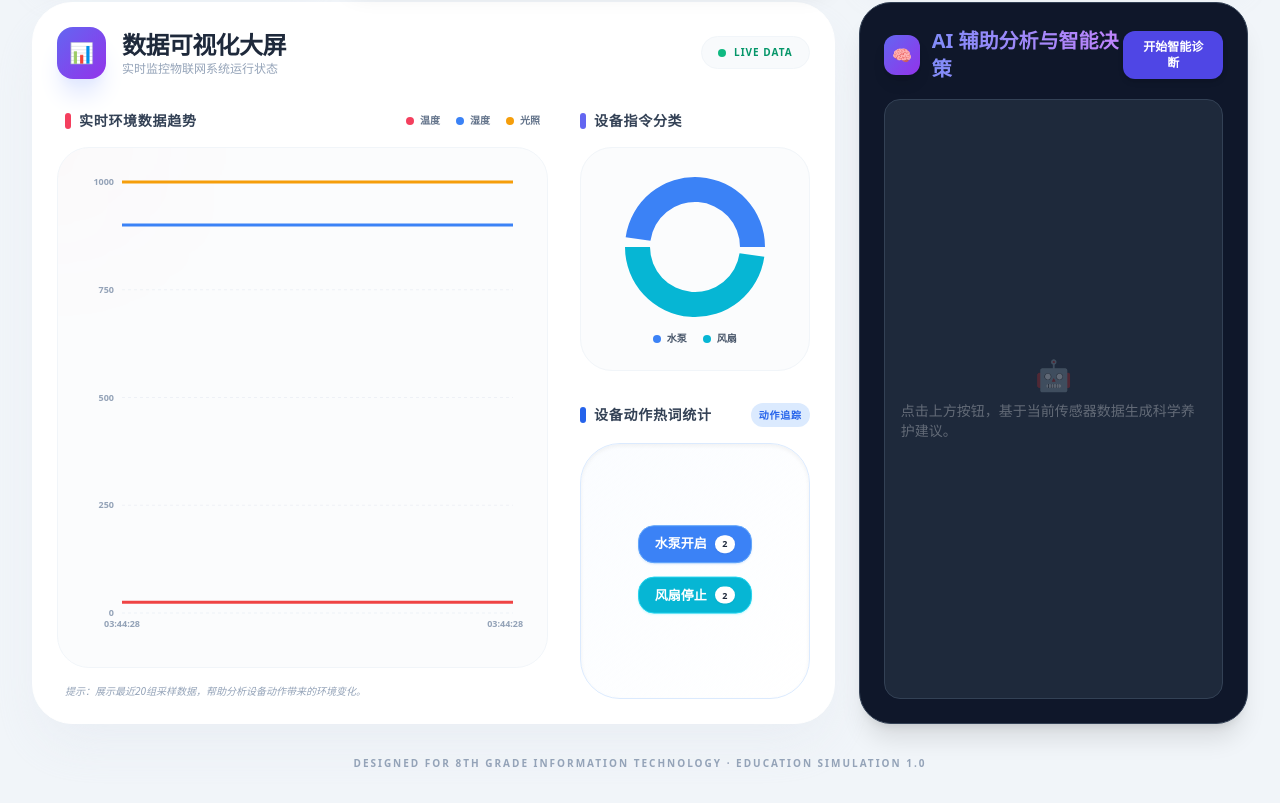
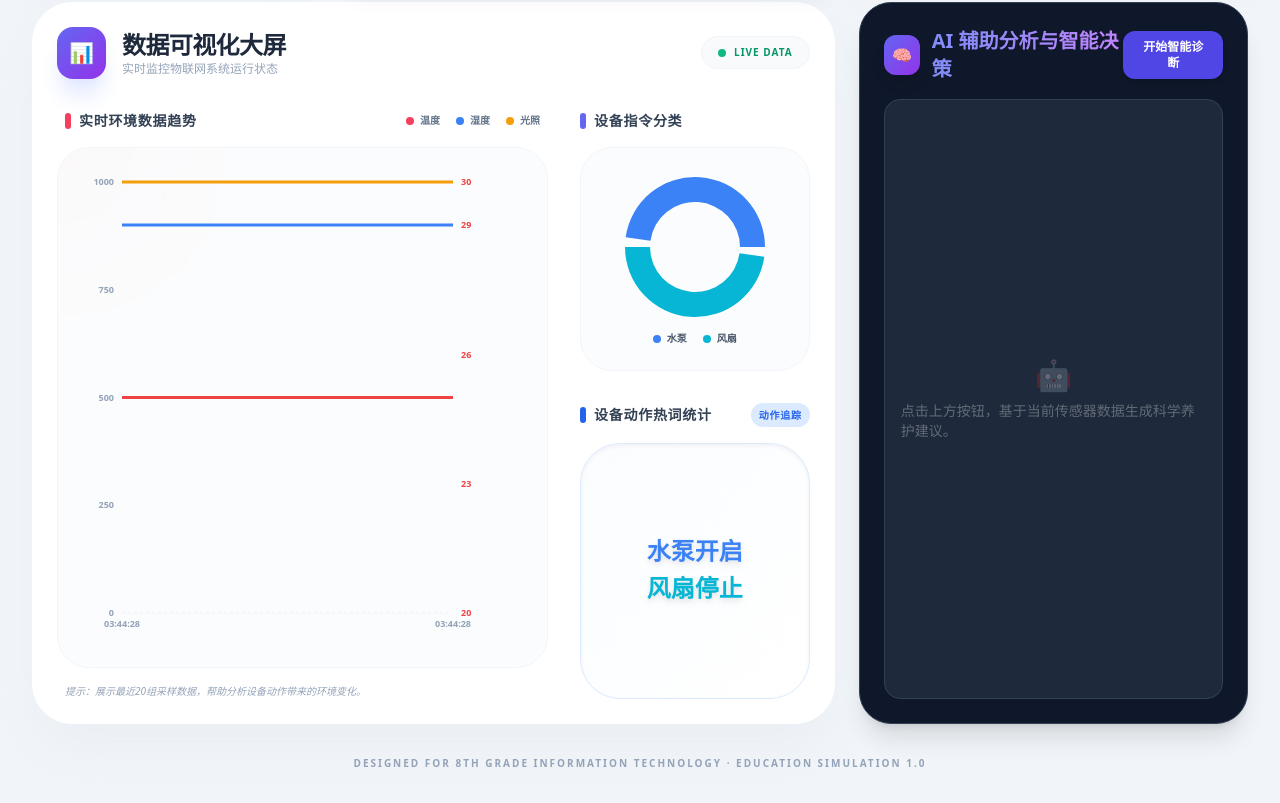
Before and after one commit to HuaZheng882193/GrowWiseIoT, a React (Vite) app: page / in a window 1280 px wide. Shown: the part 1328-2131 px from the top of the page. Built offline with nearby package versions, Linux system fonts and the light colour scheme.

Commit message:
20260331hz_commit01

```diff
--- a/components/DataDashboard.tsx
+++ b/components/DataDashboard.tsx
@@ -163,14 +163,23 @@ export default function DataDashboard({ currentSensors, mqttMessages, logs }: Da
                   minTickGap={30}
                 />
                 <YAxis
+                  yAxisId="left"
                   axisLine={false}
                   tickLine={false}
                   tick={{ fontSize: 9, fill: '#94a3b8', fontWeight: 600 }}
                 />
+                <YAxis
+                  yAxisId="right"
+                  orientation="right"
+                  axisLine={false}
+                  tickLine={false}
+                  tick={{ fontSize: 9, fill: '#ef4444', fontWeight: 600 }}
+                  domain={['dataMin - 5', 'dataMax + 5']}
+                />
                 <RechartsTooltip content={<CustomTooltip />} cursor={{ stroke: '#cbd5e1', strokeWidth: 1, strokeDasharray: '4 4' }} />
-                <Line type="monotone" dataKey="temperature" stroke="#ef4444" strokeWidth={3} dot={false} activeDot={{ r: 6, strokeWidth: 0, fill: '#ef4444' }} name="温度" unit="℃" />
-                <Line type="monotone" dataKey="humidity" stroke="#3b82f6" strokeWidth={3} dot={false} activeDot={{ r: 6, strokeWidth: 0, fill: '#3b82f6' }} name="湿度" unit="" />
-                <Line type="monotone" dataKey="light" stroke="#f59e0b" strokeWidth={3} dot={false} activeDot={{ r: 6, strokeWidth: 0, fill: '#f59e0b' }} name="光照" unit="" />
+                <Line yAxisId="right" type="monotone" dataKey="temperature" stroke="#ef4444" strokeWidth={3} dot={false} activeDot={{ r: 6, strokeWidth: 0, fill: '#ef4444' }} name="温度" unit="℃" />
+                <Line yAxisId="left" type="monotone" dataKey="humidity" stroke="#3b82f6" strokeWidth={3} dot={false} activeDot={{ r: 6, strokeWidth: 0, fill: '#3b82f6' }} name="湿度" unit="" />
+                <Line yAxisId="left" type="monotone" dataKey="light" stroke="#f59e0b" strokeWidth={3} dot={false} activeDot={{ r: 6, strokeWidth: 0, fill: '#f59e0b' }} name="光照" unit="" />
               </LineChart>
             </ResponsiveContainer>
           </div>
@@ -226,25 +235,32 @@ export default function DataDashboard({ currentSensors, mqttMessages, logs }: Da
               <div className="absolute inset-0 bg-grid-blue-100 [mask-image:linear-gradient(0deg,#fff,rgba(255,255,255,0.4))] -z-10"></div>
               {wordCloudWords.length > 0 ? wordCloudWords.map((w, i) => {
                 const categoryStyles: Record<string, string> = {
-                  pump: 'bg-blue-500 text-white border-blue-400 shadow-blue-100',
-                  fan: 'bg-cyan-500 text-white border-cyan-400 shadow-cyan-100',
-                  light: 'bg-amber-500 text-white border-amber-400 shadow-amber-100'
+                  pump: 'text-blue-500 drop-shadow-md',
+                  fan: 'text-cyan-500 drop-shadow-md',
+                  light: 'text-amber-500 drop-shadow-md'
                 };
+
+                // Words that appear more frequently will be much larger.
+                const fontSize = Math.min(14 + w.value * 5, 42);
+                // Add some slight random rotation for the authentic word cloud feel
+                const rotation = Math.random() > 0.5 ? (Math.random() * 10 - 5) : 0;
 
                 return (
                   <div
                     key={i}
                     className={`
-                      relative px-4 py-2 rounded-2xl border font-black transition-all hover:scale-110 cursor-default shadow-sm
-                      flex items-center gap-2 animate-slow-float
-                      ${categoryStyles[w.category] || 'bg-slate-50 text-slate-500'}
+                      relative font-black transition-all hover:scale-110 cursor-default select-none
+                      flex items-center justify-center animate-slow-float
+                      ${categoryStyles[w.category] || 'text-slate-500'}
                     `}
-                    style={{ animationDelay: `${i * 0.5}s` }}
+                    style={{
+                      animationDelay: `${i * 0.3}s`,
+                      fontSize: `${fontSize}px`,
+                      lineHeight: '1',
+                      transform: `rotate(${rotation}deg)`
+                    }}
                   >
-                    <span className="text-[13px]">{w.text}</span>
-                    <span className="text-[9px] bg-white text-slate-800 px-1.5 py-0.5 rounded-full shadow-sm font-black min-w-[1.25rem] text-center">
-                      {w.value}
-                    </span>
+                    {w.text}
                   </div>
                 );
               }) : (
```
